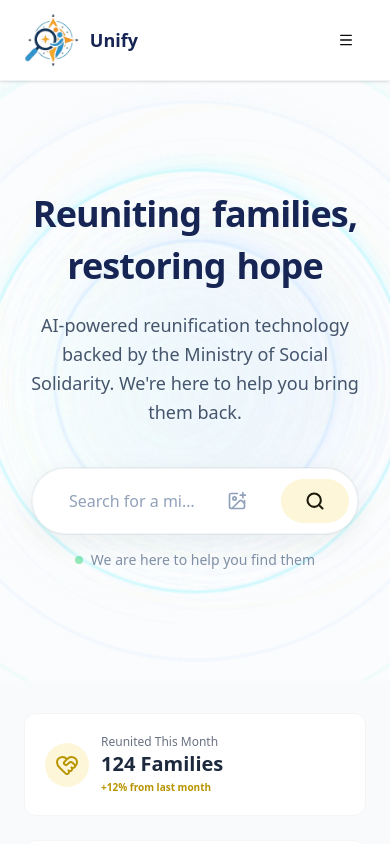
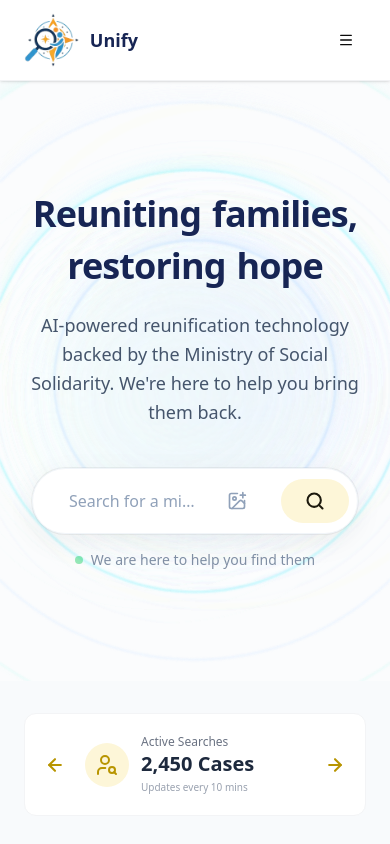
Before and after one commit to faressuliman/unify, a React app in the folder frontend/: page / in a window 390 px wide. Shown: the top 844 px of the page. Built offline with nearby package versions, Linux system fonts and the light colour scheme; the HTML template or start-up script is replaced by a standard one.

Commit message:
stats section edited to show only one slide on mobile devices instead of three

```diff
--- a/frontend/src/components/Stats.tsx
+++ b/frontend/src/components/Stats.tsx
@@ -1,5 +1,5 @@
 import { useEffect, useState } from 'react';
-import { HeartHandshake, UserSearch, ShieldCheck } from 'lucide-react';
+import { HeartHandshake, UserSearch, ShieldCheck, ArrowRight, ArrowLeft } from 'lucide-react';
 import { motion, AnimatePresence } from 'framer-motion';
 import { useLanguage } from './LanguageContext';
 
@@ -13,6 +13,7 @@ export default function Stats() {
   const [isReady, setIsReady] = useState(() => {
     return Boolean((window as UnifyWindow).__unifyLoadingComplete);
   });
+  const [currentSlide, setCurrentSlide] = useState(0);
 
   useEffect(() => {
     if ((window as UnifyWindow).__unifyLoadingComplete) {
@@ -32,13 +33,150 @@ export default function Stats() {
     }
   }, []);
 
+  useEffect(() => {
+    if (!isReady) return;
+
+    const interval = setInterval(() => {
+      setCurrentSlide((prev) => (prev + 1) % 3);
+    }, 3000);
+
+    return () => clearInterval(interval);
+  }, [isReady]);
+
+  const handlePrevSlide = () => {
+    setCurrentSlide((prev) => (prev - 1 + 3) % 3);
+  };
+
+  const handleNextSlide = () => {
+    setCurrentSlide((prev) => (prev + 1) % 3);
+  };
+
   return (
     <section className="bg-slate-50 w-full" dir={isRTL ? 'rtl' : 'ltr'}>
       <div className="w-full max-w-400 mx-auto px-6 lg:px-12 py-8">
         <AnimatePresence>
           {isReady && (
+            <>
+              {/* Mobile Carousel */}
               <motion.div
-              className="grid grid-cols-1 md:grid-cols-3 gap-6"
+                className="md:hidden w-full"
+                initial={{ opacity: 0 }}
+                whileInView={{ opacity: 1 }}
+                viewport={{ once: true }}
+              >
+                <div className="bg-white rounded-xl border border-gray-100 flex items-center justify-between px-3 py-5 hover:shadow-md transition-shadow">
+                  {/* Left Arrow */}
+                  <button
+                    onClick={handlePrevSlide}
+                    className="p-2 rounded-full text-secondary hover:bg-slate-100 transition-colors shrink-0"
+                    aria-label="Previous slide"
+                  >
+                    {isRTL ? (
+                      <ArrowRight className="w-5 h-5" strokeWidth={2.5} />
+                    ) : (
+                      <ArrowLeft className="w-5 h-5" strokeWidth={2.5} />
+                    )}
+                  </button>
+
+                  {/* Carousel Content */}
+                  <div className="flex-1 overflow-hidden px-3">
+                    <AnimatePresence mode="wait">
+                      {currentSlide === 0 && (
+                        <motion.div
+                          key="slide-0"
+                          className="flex items-center justify-start gap-3"
+                          initial={{ opacity: 0, x: isRTL ? -20 : 20 }}
+                          animate={{ opacity: 1, x: 0 }}
+                          exit={{ opacity: 0, x: isRTL ? 20 : -20 }}
+                          transition={{ duration: 0.3 }}
+                        >
+                          <div className="p-2.5 bg-primary rounded-full text-secondary shrink-0">
+                            <HeartHandshake className="w-6 h-6" strokeWidth={2} />
+                          </div>
+                          <div className="text-start flex flex-col">
+                            <p className="text-xs font-medium text-gray-500 whitespace-nowrap">
+                              {isRTL ? 'تم لم شملهم هذا الشهر' : 'Reunited This Month'}
+                            </p>
+                            <p className="text-xl font-bold text-slate-800 whitespace-nowrap">
+                              {isRTL ? '124 عائلة' : '124 Families'}
+                            </p>
+                            <p className="text-[10px] text-secondary font-bold mt-0.5 whitespace-nowrap">
+                              {isRTL ? '+12% عن الشهر الماضي' : '+12% from last month'}
+                            </p>
+                          </div>
+                        </motion.div>
+                      )}
+                      {currentSlide === 1 && (
+                        <motion.div
+                          key="slide-1"
+                          className="flex items-center justify-start gap-3"
+                          initial={{ opacity: 0, x: isRTL ? -20 : 20 }}
+                          animate={{ opacity: 1, x: 0 }}
+                          exit={{ opacity: 0, x: isRTL ? 20 : -20 }}
+                          transition={{ duration: 0.3 }}
+                        >
+                          <div className="p-2.5 bg-primary rounded-full text-secondary shrink-0">
+                            <UserSearch className="w-6 h-6" strokeWidth={2} />
+                          </div>
+                          <div className="text-start flex flex-col">
+                            <p className="text-xs font-medium text-gray-500 whitespace-nowrap">
+                              {isRTL ? 'حالات البحث النشطة' : 'Active Searches'}
+                            </p>
+                            <p className="text-xl font-bold text-slate-800 whitespace-nowrap">
+                              {isRTL ? '2,450 حالة' : '2,450 Cases'}
+                            </p>
+                            <p className="text-[10px] text-gray-400 mt-0.5 whitespace-nowrap">
+                              {isRTL ? 'يتم التحديث كل 10 دقائق' : 'Updates every 10 mins'}
+                            </p>
+                          </div>
+                        </motion.div>
+                      )}
+                      {currentSlide === 2 && (
+                        <motion.div
+                          key="slide-2"
+                          className="flex items-center justify-start gap-3"
+                          initial={{ opacity: 0, x: isRTL ? -20 : 20 }}
+                          animate={{ opacity: 1, x: 0 }}
+                          exit={{ opacity: 0, x: isRTL ? 20 : -20 }}
+                          transition={{ duration: 0.3 }}
+                        >
+                          <div className="p-2.5 bg-primary rounded-full text-secondary shrink-0">
+                            <ShieldCheck className="w-6 h-6" strokeWidth={2} />
+                          </div>
+                          <div className="text-start flex flex-col">
+                            <p className="text-xs font-medium text-gray-500 whitespace-nowrap">
+                              {isRTL ? 'عمليات تحقق موثقة' : 'Verified Matches'}
+                            </p>
+                            <p className="text-xl font-bold text-slate-800 whitespace-nowrap">
+                              {isRTL ? '+18.5k مسجل' : '18.5k+ Users'}
+                            </p>
+                            <p className="text-[10px] text-secondary font-bold mt-0.5 whitespace-nowrap">
+                              {isRTL ? 'مدعوم بالذكاء الاصطناعي' : 'Powered by AI'}
+                            </p>
+                          </div>
+                        </motion.div>
+                      )}
+                    </AnimatePresence>
+                  </div>
+
+                  {/* Right Arrow */}
+                  <button
+                    onClick={handleNextSlide}
+                    className="p-2 rounded-full text-secondary hover:bg-slate-100 transition-colors shrink-0"
+                    aria-label="Next slide"
+                  >
+                    {isRTL ? (
+                      <ArrowLeft className="w-5 h-5" strokeWidth={2.5} />
+                    ) : (
+                      <ArrowRight className="w-5 h-5" strokeWidth={2.5} />
+                    )}
+                  </button>
+                </div>
+              </motion.div>
+
+              {/* Desktop Grid */}
+              <motion.div
+                className="hidden md:grid grid-cols-3 gap-6"
                 initial="hidden"
                 whileInView="visible"
                 viewport={{ once: true, amount: 0.1 }}
@@ -122,6 +260,7 @@ export default function Stats() {
                   </div>
                 </motion.div>
               </motion.div>
+            </>
           )}
         </AnimatePresence>
       </div>
```
Lines whose indentation alone changed are shown as unchanged.
